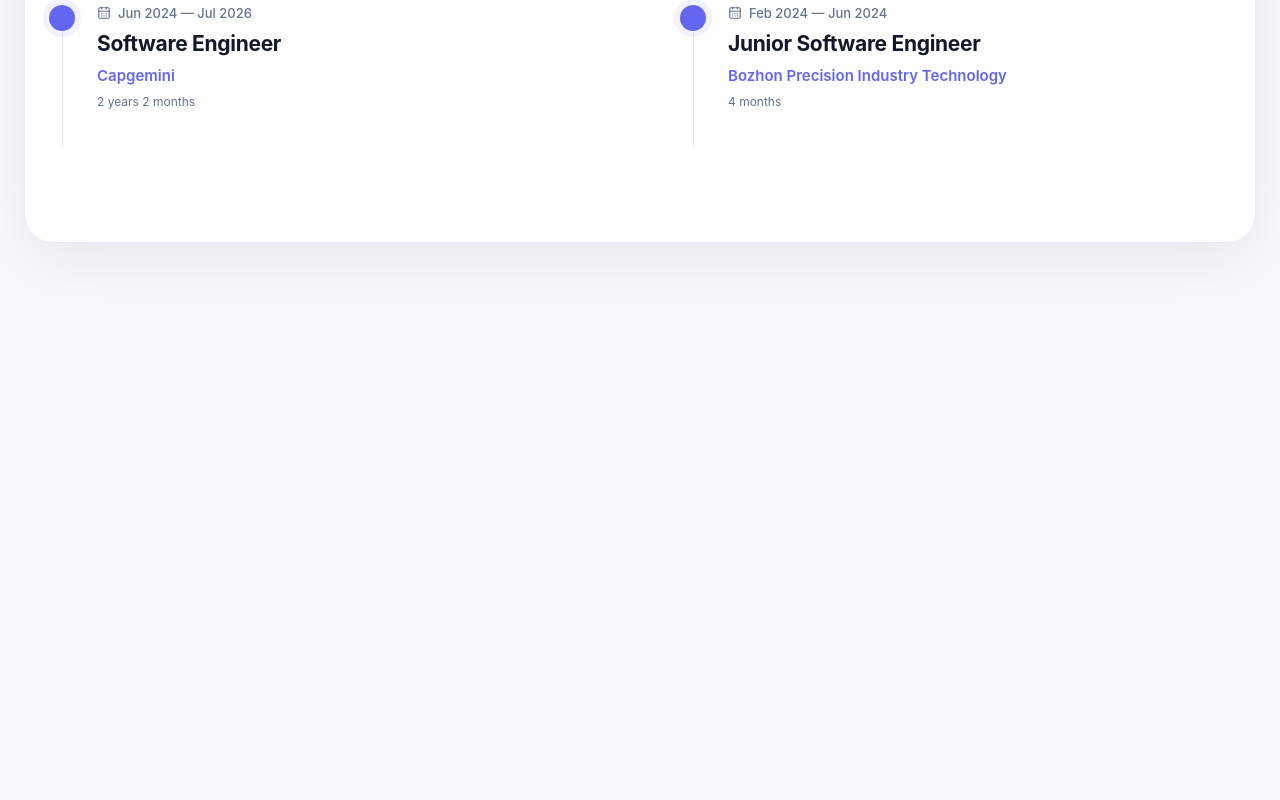
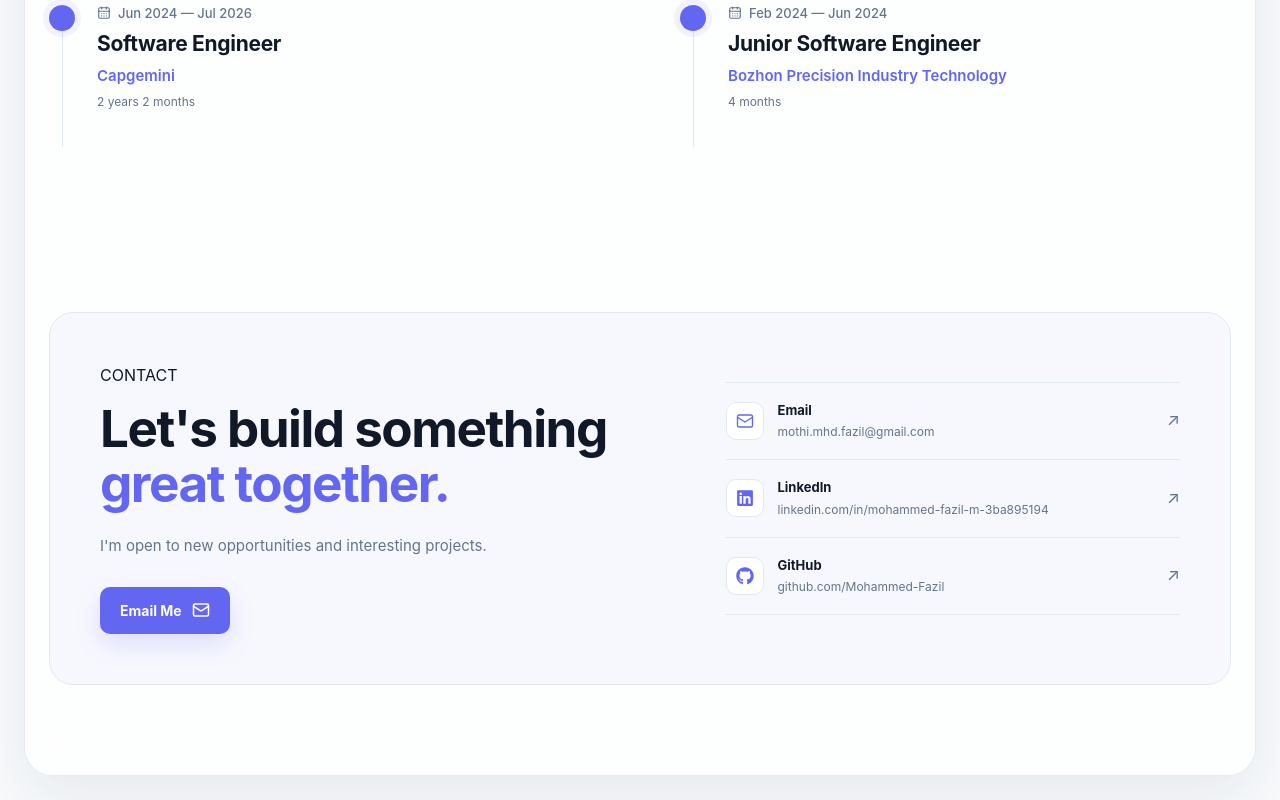
Before and after one commit to Mohammed-Fazil/portfolio-frontend, a React (Vite) app: page / in a window 1280 px wide. Shown: the part 2488-3288 px from the top of the page. Before the commit the page ends 2755 px from the top, so only its background shows below. Built offline with nearby package versions, Linux system fonts and the light colour scheme.

Commit message:
add contact section

```diff
--- a/src/App.jsx
+++ b/src/App.jsx
@@ -4,6 +4,7 @@ import TechStack from "./sections/TechStack";
 import About from "./sections/About";
 import Projects from "./sections/Projects";
 import Experience from "./sections/Experience";
+import Contact from "./sections/Contact";
 function App() {
   return (
     <div className="app">
@@ -16,6 +17,7 @@ function App() {
           <About />
           <Projects />
           <Experience />
+          <Contact />
         </main>
       </div>
     </div>
--- /dev/null
+++ b/src/components/ContactLink.jsx
@@ -0,0 +1,23 @@
+function ContactLink({ icon: Icon, label, value, href }) {
+  return (
+    <a
+      href={href}
+      target={href.startsWith("mailto:") ? undefined : "_blank"}
+      rel={href.startsWith("mailto:") ? undefined : "noreferrer"}
+      className="contact-link"
+    >
+      <span className="contact-link-icon">
+        <Icon size={18} strokeWidth={1.8} />
+      </span>
+
+      <span className="contact-link-content">
+        <span className="contact-link-label">{label}</span>
+        <span className="contact-link-value">{value}</span>
+      </span>
+
+      <span className="contact-link-arrow">↗</span>
+    </a>
+  );
+}
+
+export default ContactLink;
--- a/src/index.css
+++ b/src/index.css
@@ -1636,3 +1636,188 @@ img {
   align-items: center;
   gap: 7px;
 }
+
+/* =================================
+   Contact
+================================= */
+
+.contact-section {
+  width: 100%;
+  padding: 70px 0 90px;
+}
+
+.contact-container {
+  width: min(
+    calc(100% - (var(--container-padding) * 2)),
+    var(--container-width)
+  );
+
+  margin: 0 auto;
+  padding: 50px;
+
+  display: grid;
+  grid-template-columns: 1.1fr 0.9fr;
+  gap: 70px;
+
+  border: 1px solid var(--color-border);
+  border-radius: 24px;
+
+  background: rgba(99, 102, 241, 0.04);
+}
+
+.contact-title {
+  margin: 14px 0 0;
+  color: var(--color-text);
+  font-size: clamp(40px, 4vw, 52px);
+  line-height: 1.08;
+  letter-spacing: -1.5px;
+}
+
+.contact-title span {
+  color: var(--color-primary);
+}
+
+.contact-description {
+  max-width: 440px;
+  margin: 22px 0 0;
+  color: var(--color-text-secondary);
+  font-size: 15px;
+  line-height: 1.7;
+}
+
+.contact-email-button {
+  display: inline-flex;
+  align-items: center;
+  gap: 10px;
+
+  margin-top: 28px;
+  padding: 13px 20px;
+
+  color: #ffffff;
+  font-size: 14px;
+  font-weight: 650;
+
+  border-radius: 10px;
+  background: var(--color-primary);
+  box-shadow: 0 10px 25px rgba(99, 102, 241, 0.18);
+
+  transition:
+    transform 0.2s ease,
+    box-shadow 0.2s ease;
+}
+
+.contact-email-button:hover {
+  transform: translateY(-2px);
+  box-shadow: 0 14px 30px rgba(99, 102, 241, 0.24);
+}
+
+.contact-links {
+  display: flex;
+  flex-direction: column;
+  justify-content: center;
+}
+
+.contact-link {
+  display: flex;
+  align-items: center;
+  gap: 14px;
+
+  padding: 18px 0;
+
+  color: var(--color-text);
+  border-bottom: 1px solid var(--color-border);
+}
+
+.contact-link:first-child {
+  border-top: 1px solid var(--color-border);
+}
+
+.contact-link-icon {
+  width: 38px;
+  height: 38px;
+  flex-shrink: 0;
+
+  display: flex;
+  align-items: center;
+  justify-content: center;
+
+  color: var(--color-primary);
+
+  border: 1px solid var(--color-border);
+  border-radius: 10px;
+  background: #ffffff;
+}
+
+.contact-link-content {
+  min-width: 0;
+
+  display: flex;
+  flex-direction: column;
+  gap: 3px;
+}
+
+.contact-link-label {
+  color: var(--color-text);
+  font-size: 13px;
+  font-weight: 650;
+}
+
+.contact-link-value {
+  overflow: hidden;
+
+  color: var(--color-text-secondary);
+  font-size: 12px;
+  text-overflow: ellipsis;
+  white-space: nowrap;
+}
+
+.contact-link-arrow {
+  margin-left: auto;
+  color: var(--color-text-secondary);
+  font-size: 17px;
+
+  transition:
+    color 0.2s ease,
+    transform 0.2s ease;
+}
+
+.contact-link:hover .contact-link-arrow {
+  color: var(--color-primary);
+  transform: translate(2px, -2px);
+}
+
+/* Contact - Mobile */
+@media (max-width: 768px) {
+  .contact-section {
+    padding: 50px 0 70px;
+  }
+
+  .contact-container {
+    grid-template-columns: 1fr;
+    gap: 38px;
+    padding: 28px 24px;
+    border-radius: 18px;
+  }
+
+  .contact-title {
+    font-size: clamp(34px, 10vw, 42px);
+    letter-spacing: -1.2px;
+  }
+
+  .contact-description {
+    margin-top: 18px;
+    font-size: 14px;
+  }
+
+  .contact-email-button {
+    margin-top: 22px;
+  }
+
+  .contact-link {
+    padding: 15px 0;
+  }
+
+  .contact-link-value {
+    max-width: 210px;
+  }
+}
--- /dev/null
+++ b/src/sections/Contact.jsx
@@ -0,0 +1,62 @@
+import { Mail } from "lucide-react";
+import { FaGithub, FaLinkedin } from "react-icons/fa";
+import ContactLink from "../components/ContactLink";
+
+function Contact() {
+  const contactLinks = [
+    {
+      icon: Mail,
+      label: "Email",
+      value: "mothi.mhd.fazil@gmail.com",
+      href: "mailto:mothi.mhd.fazil@gmail.com",
+    },
+    {
+      icon: FaLinkedin,
+      label: "LinkedIn",
+      value: "linkedin.com/in/mohammed-fazil-m-3ba895194",
+      href: "https://www.linkedin.com/in/mohammed-fazil-m-3ba895194/",
+    },
+    {
+      icon: FaGithub,
+      label: "GitHub",
+      value: "github.com/Mohammed-Fazil",
+      href: "https://github.com/Mohammed-Fazil",
+    },
+  ];
+
+  return (
+    <section className="contact-section" id="contact">
+      <div className="contact-container">
+        <div className="contact-content">
+          <p className="section-label">CONTACT</p>
+
+          <h2 className="contact-title">
+            Let's build something
+            <br />
+            <span>great together.</span>
+          </h2>
+
+          <p className="contact-description">
+            I'm open to new opportunities and interesting projects.
+          </p>
+
+          <a
+            href="mailto:mothi.mhd.fazil@gmail.com"
+            className="contact-email-button"
+          >
+            Email Me
+            <Mail size={18} />
+          </a>
+        </div>
+
+        <div className="contact-links">
+          {contactLinks.map((link) => (
+            <ContactLink key={link.label} {...link} />
+          ))}
+        </div>
+      </div>
+    </section>
+  );
+}
+
+export default Contact;
```
